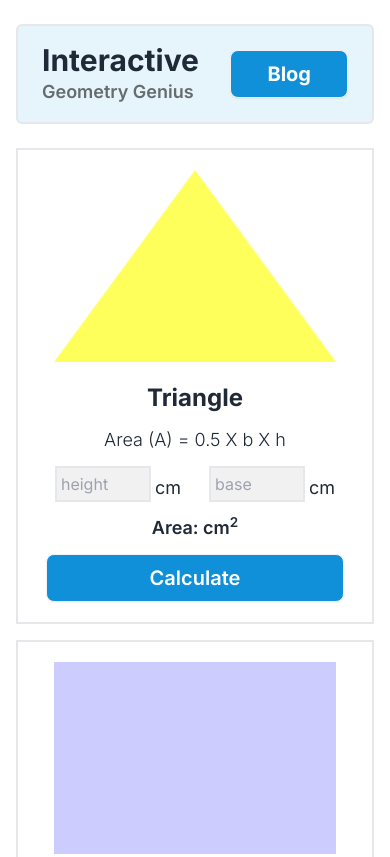
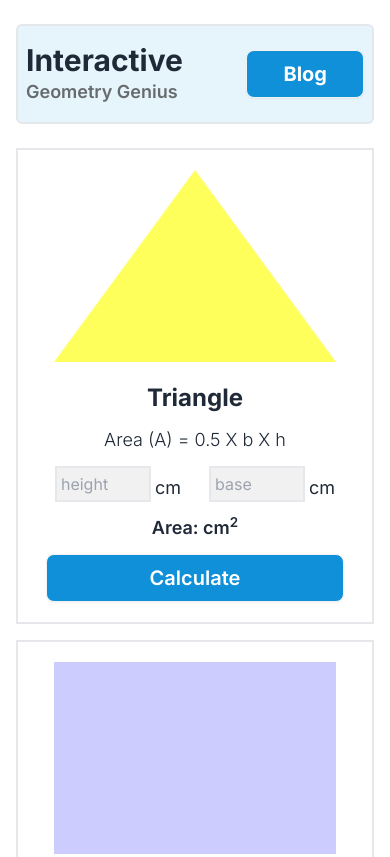
Before and after one commit to fahaadem/geometry-genius, a plain HTML site: page index.html in a window 390 px wide. Shown: the top 857 px of the page. Drawn offline with nearby package versions, Linux system fonts and the light colour scheme.

Commit message:
fix navbar

```diff
--- a/index.html
+++ b/index.html
@@ -13,7 +13,7 @@
 <body class="mx-4 md:mx-4 lg:mx-8 xl:mx-16 mb-10">
     <header class="my-6 md:my-8 mx-auto container">
         <section
-            class="container flex justify-between items-center bg-[#1090D81A] border-2 rounded-md px-6 lg:px-10 py-4">
+            class="container flex justify-between items-center bg-[#1090D81A] border-2 rounded-md px-2 md:px-6 lg:px-10 py-4">
             <div>
                 <h1 class="text-3xl md:text-4xl font-bold text-[rgba(17, 17, 17, 0.80)]">Interactive </h1>
                 <p class="text-lg md:text-xl font-semibold text-[#11111199]">Geometry Genius</p>
```
